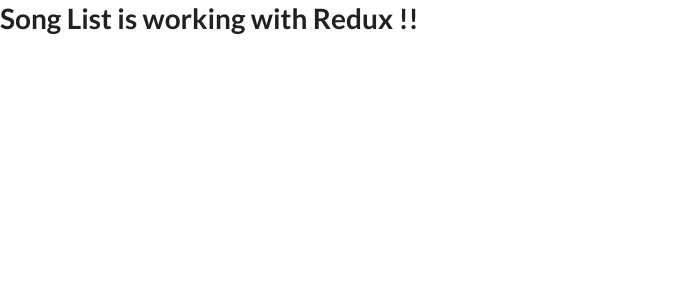
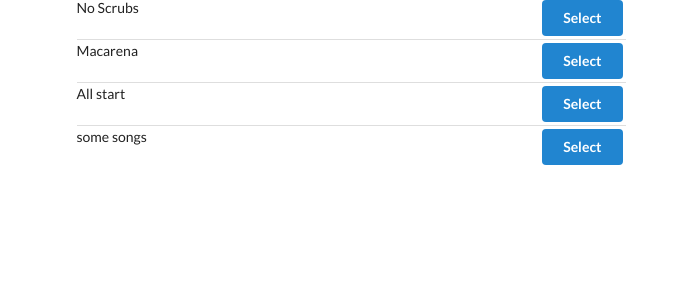
Before and after one commit to manimovassagh/SongListWithRedux, a React (Create React App) app: page / in a window 1280 px wide. Shown: the top 300 px of the page, without its empty margins (0-688 px from the left). Built offline with nearby package versions, Linux system fonts and the light colour scheme.

Commit message:
song list

```diff
--- a/src/components/App.js
+++ b/src/components/App.js
@@ -1,12 +1,16 @@
 import React from "react";
-import SongList from './SongList';
+import SongList from "./SongList";
 
 const App = () => {
-    return (
-        <div>
-            <SongList/>
+  return (
+    <div className="ui container grid">
+      <div className="ui row">
+        <div className="column eight wide">
+          <SongList />
         </div>
-     );
-}
+      </div>
+    </div>
+  );
+};
 
 export default App;
--- a/src/components/SongList.js
+++ b/src/components/SongList.js
@@ -1,20 +1,32 @@
 import React, { Component } from "react";
-import {connect} from 'react-redux';
+import { connect } from "react-redux";
 
 class SongList extends Component {
+  renderList() {
+    return this.props.songs.map((song) => {
+      return (
+        <div className="item" key={song.title}>
+          <div className="right floated content">
+            <button className="ui button primary">Select</button>
+          </div>
+          <div className="content">{song.title}</div>
+        </div>
+      );
+    });
+  }
+
   render() {
     console.log(this.props);
     return (
-      <div>
-        <h1>Song List is working with Redux !!</h1>
+      <div className="ui divided list">
+       {this.renderList()}
       </div>
     );
   }
 }
 
+const mapStateToProps = (state) => {
+  return { songs: state.songs };
+};
 
-const mapStateToProps=(state) =>{
-return {songs:state.songs};
-}
-
-export default connect(mapStateToProps) (SongList);
+export default connect(mapStateToProps)(SongList);
```
